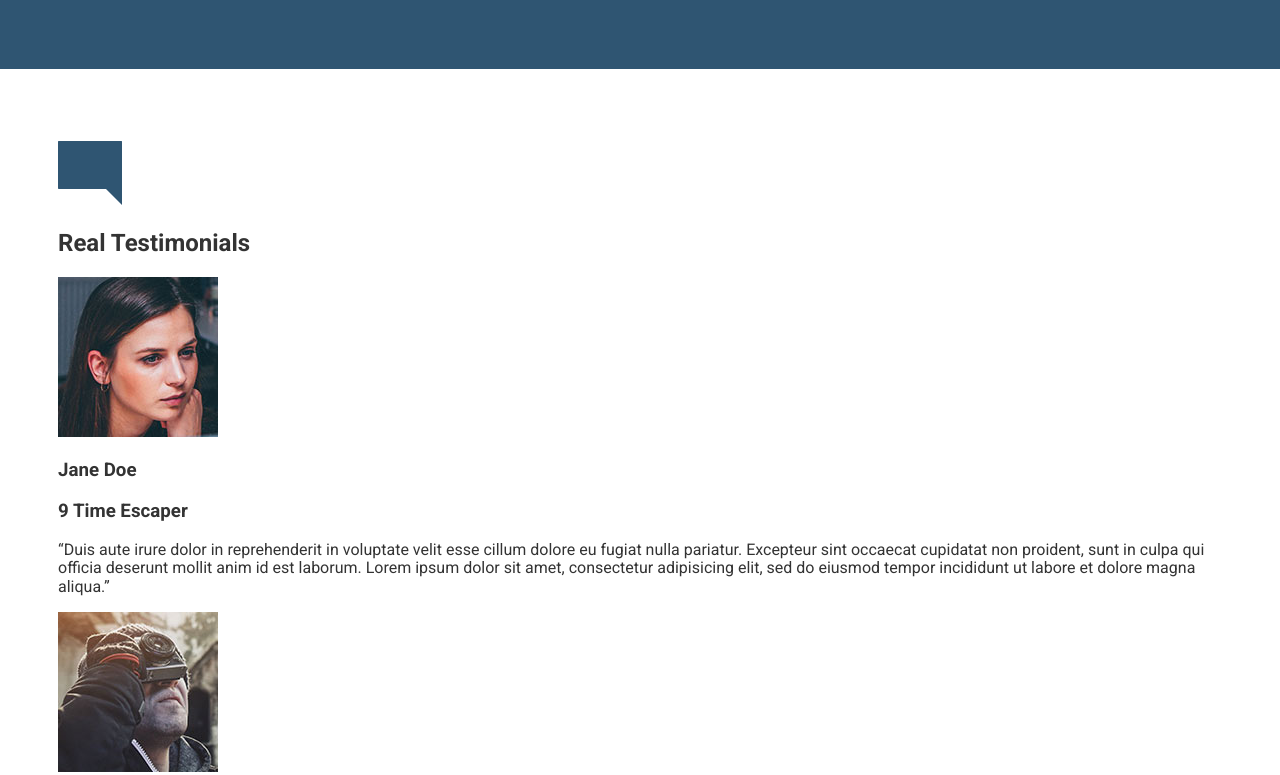
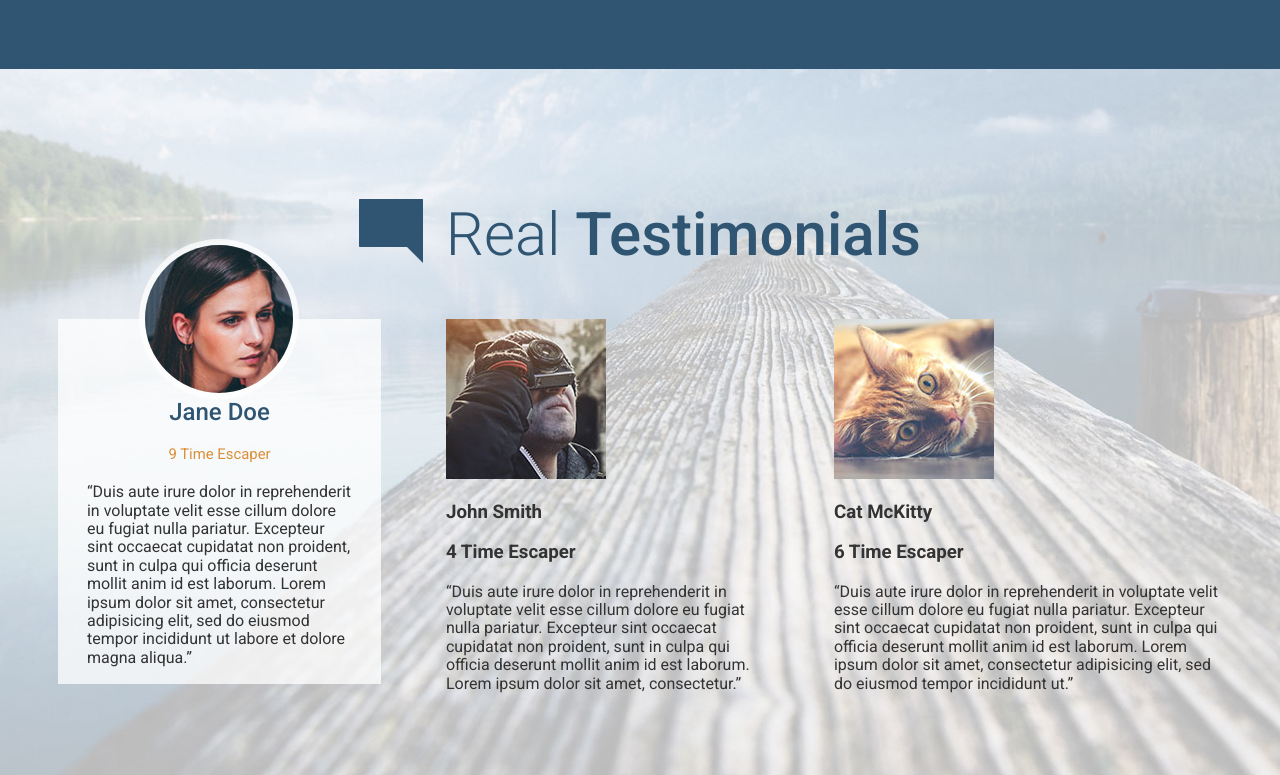
Before and after one commit to stefanjeremicc/travel-agency-website, a website: page app/index.html in a window 1280 px wide. Shown: the part 2932-3707 px from the top of the page. Drawn offline with Linux system fonts and the light colour scheme.

Commit message:
Testimonials feature 1/3 done

```diff
--- a/app/assets/styles/modules/_page-section.css
+++ b/app/assets/styles/modules/_page-section.css
@@ -9,4 +9,9 @@
     background-color: $mainBlue;
     color: $colorWhite;
   }
+
+  &--testimonials {
+    background-image: url('/assets/images/testimonials-bg.jpg');
+    background-size: cover;
+  }
 }
--- a/app/assets/styles/modules/_section-title.css
+++ b/app/assets/styles/modules/_section-title.css
@@ -18,6 +18,12 @@
     @mixin atSmall {
       display: inline-block;
       margin: 0 0.5rem 0 0;
+      position: relative;
+      top: 8px;
     }
   }
+
+  &--blue {
+    color: $mainBlue;
+  }
 }
--- /dev/null
+++ b/app/assets/styles/modules/_testimonial.css
@@ -0,0 +1,31 @@
+.testimonial {
+  background-color: rgba(255, 255, 255, 0.75);
+  padding: 0 1.81rem 1px 1.81rem;
+
+  &__photo {
+    border: 6px solid rgba(255, 255, 255, 0.75);
+    border-radius: 80px;
+    width: 160px;
+    height: 160px;
+    overflow: hidden;
+    margin: 0 auto -80px auto;
+    position: relative;
+    top: -80px;
+  }
+
+  &__title {
+    color: $mainBlue;
+    text-align: center;
+    font-size: 1.5rem;
+    font-weight: 500;
+    margin: 0;
+  }
+
+  &__subtitle {
+    color: $mainOrange;
+    text-align: center;
+    font-weight: 400;
+    margin-bottom: 0.25rem 0 1rem 0;
+    font-size: 0.93rem;
+  }
+}
--- a/app/assets/styles/styles.css
+++ b/app/assets/styles/styles.css
@@ -13,3 +13,4 @@
 @import 'modules/_generic-content-container.css';
 @import 'modules/_section-title.css';
 @import 'modules/_feature-item.css';
+@import 'modules/_testimonial.css';
--- a/app/index.html
+++ b/app/index.html
@@ -124,25 +124,41 @@
     </div>
   </div>
 
-  <div id="testimonials" class="page-section">
+  <div id="testimonials" class="page-section page-section--testimonials">
     <div class="wrapper">
-      <img src="assets/images/icons/comment.svg">
-      <h2>Real Testimonials</h2>
 
+      <h2 class="section-title section-title--blue">
+        <img  src="assets/images/icons/comment.svg"
+              class="section-title__icon">
+              Real <span>Testimonials</span>
+      </h2>
+
+      <div class="row row--gutters">
+        <div class="row__medium-4">
+          <div class="testimonial">
+            <div class="testimonial__photo">
               <img src="assets/images/testimonial-jane.jpg">
-      <h3>Jane Doe</h3>
-      <h3>9 Time Escaper</h3>
+            </div>
+            <h3 class="testimonial__title">Jane Doe</h3>
+            <h4 class="testimonial__subtitle">9 Time Escaper</h4>
             <p>&ldquo;Duis aute irure dolor in reprehenderit in voluptate velit esse cillum dolore eu fugiat nulla pariatur. Excepteur sint occaecat cupidatat non proident, sunt in culpa qui officia deserunt mollit anim id est laborum. Lorem ipsum dolor sit amet, consectetur adipisicing elit, sed do eiusmod tempor incididunt ut labore et dolore magna aliqua.&rdquo;</p>
+          </div>
+        </div>
 
+        <div class="row__medium-4">
           <img src="assets/images/testimonial-john.jpg">
           <h3>John Smith</h3>
           <h3>4 Time Escaper</h3>
           <p>&ldquo;Duis aute irure dolor in reprehenderit in voluptate velit esse cillum dolore eu fugiat nulla pariatur. Excepteur sint occaecat cupidatat non proident, sunt in culpa qui officia deserunt mollit anim id est laborum. Lorem ipsum dolor sit amet, consectetur.&rdquo;</p>
+        </div>
 
+        <div class="row__medium-4">
           <img src="assets/images/testimonial-cat.jpg">
           <h3>Cat McKitty</h3>
           <h3>6 Time Escaper</h3>
           <p>&ldquo;Duis aute irure dolor in reprehenderit in voluptate velit esse cillum dolore eu fugiat nulla pariatur. Excepteur sint occaecat cupidatat non proident, sunt in culpa qui officia deserunt mollit anim id est laborum. Lorem ipsum dolor sit amet, consectetur adipisicing elit, sed do eiusmod tempor incididunt ut.&rdquo;</p>
+        </div>
+      </div>
     </div>
   </div>
 
--- a/app/temp/styles/styles.css
+++ b/app/temp/styles/styles.css
@@ -584,6 +584,11 @@ a {
     color: #fff;
   }
 
+.page-section--testimonials {
+    background-image: url('/assets/images/testimonials-bg.jpg');
+    background-size: cover;
+  }
+
 .headline {
   font-weight: 300;
   font-size: 1.9rem;
@@ -748,8 +753,14 @@ a {
 
 .section-title__icon {
       display: inline-block;
-      margin: 0 0.5rem 0 0
+      margin: 0 0.5rem 0 0;
+      position: relative;
+      top: 8px
   }
+  }
+
+.section-title--blue {
+    color: #2f5572;
   }
 
 .feature-item {
@@ -791,3 +802,35 @@ a {
       text-align: initial
   }
   }
+
+.testimonial {
+  background-color: rgba(255, 255, 255, 0.75);
+  padding: 0 1.81rem 1px 1.81rem;
+}
+
+.testimonial__photo {
+    border: 6px solid rgba(255, 255, 255, 0.75);
+    border-radius: 80px;
+    width: 160px;
+    height: 160px;
+    overflow: hidden;
+    margin: 0 auto -80px auto;
+    position: relative;
+    top: -80px;
+  }
+
+.testimonial__title {
+    color: #2f5572;
+    text-align: center;
+    font-size: 1.5rem;
+    font-weight: 500;
+    margin: 0;
+  }
+
+.testimonial__subtitle {
+    color: #da8f39;
+    text-align: center;
+    font-weight: 400;
+    margin-bottom: 0.25rem 0 1rem 0;
+    font-size: 0.93rem;
+  }
```
Lines whose indentation alone changed are shown as unchanged.
